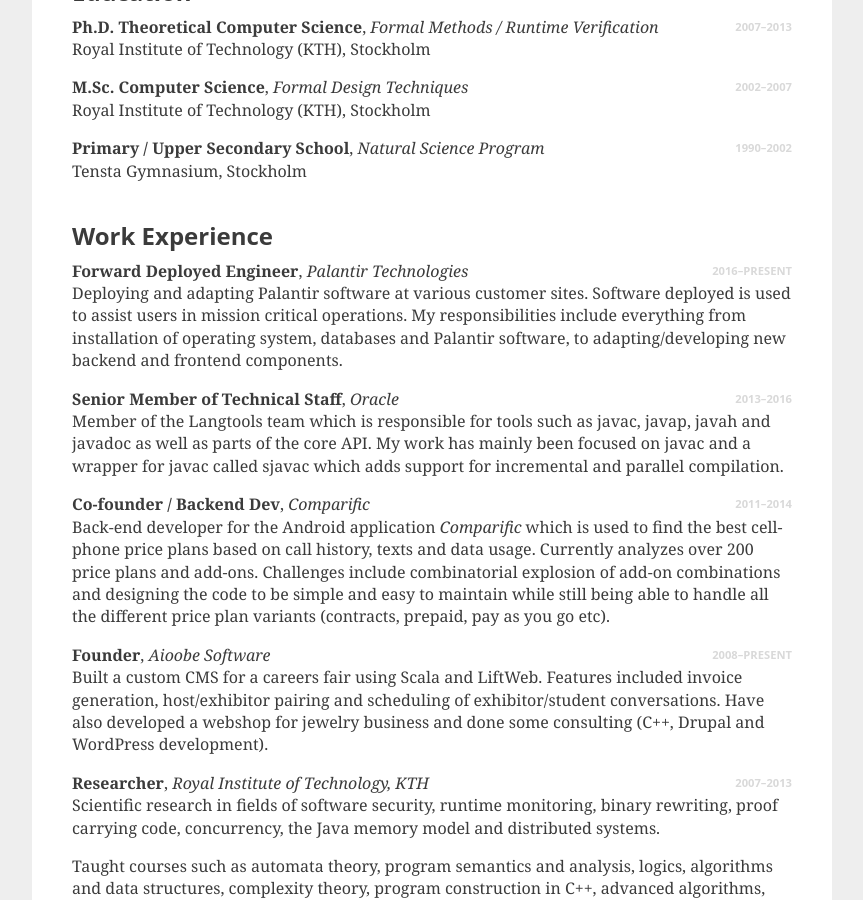
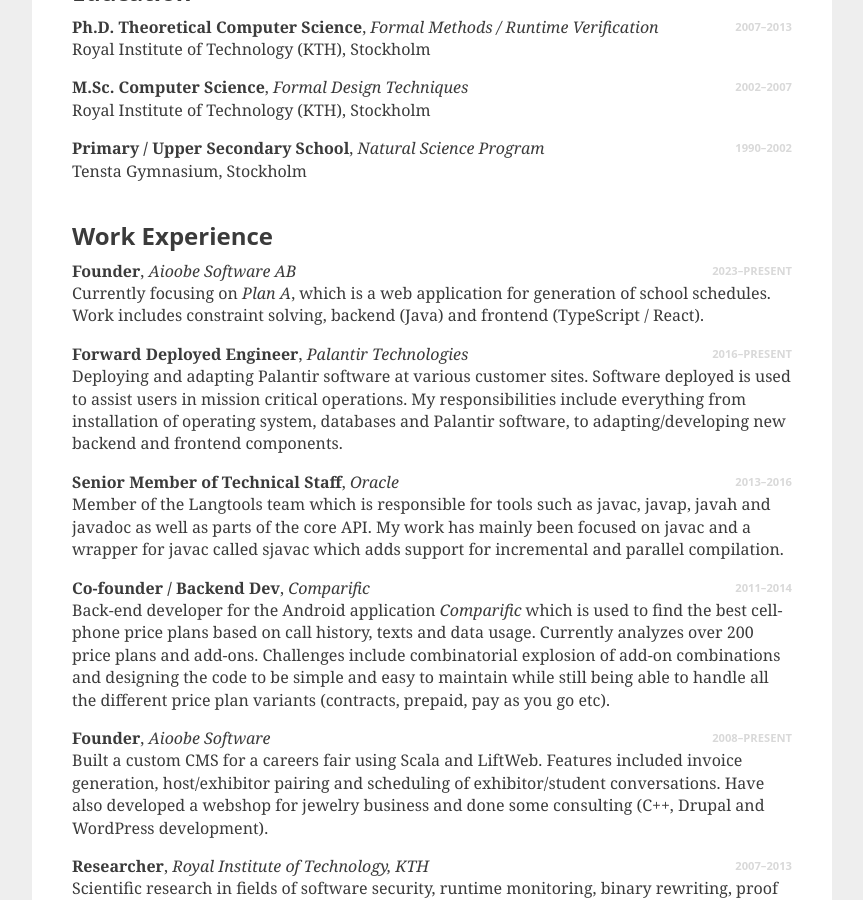
Before and after one commit to aioobe/aioobe.github.io, a Jekyll site: the page built from resume.md, in a window 1280 px wide and 900 px high, scrolled down 302 px. Shown: the whole window, without its empty margins (208-1071 px from the left). Built offline with Jekyll 4.4.1, drawn with Linux system fonts in a browser that asks for light colours; our own code applies the rules of GitHub Pages for plain Markdown files.

Commit message:
Added Aioobe Software AB entry in resume.

```diff
--- a/resume.md
+++ b/resume.md
@@ -22,6 +22,9 @@
 
 Work Experience
 ---------
+<span class="dateLabel">2023--present</span>**Founder**, _Aioobe Software AB_<br />
+Currently focusing on _Plan A_, which is a web application for generation of school schedules. Work includes constraint solving, backend (Java) and frontend (TypeScript / React).
+
 <span class="dateLabel">2016--present</span>**Forward Deployed Engineer**, _Palantir Technologies_<br />
 Deploying and adapting Palantir software at various customer sites. Software deployed is used to assist users in mission critical operations. My responsibilities include everything from installation of operating system, databases and Palantir software, to adapting/developing new backend and frontend components.
 
```
